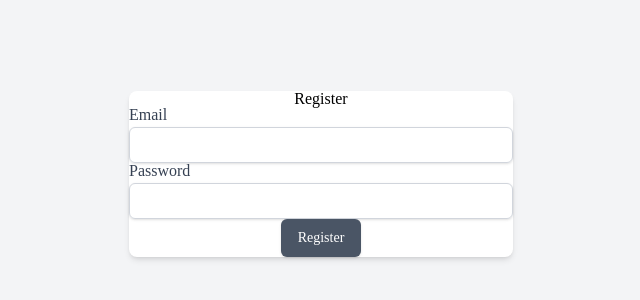
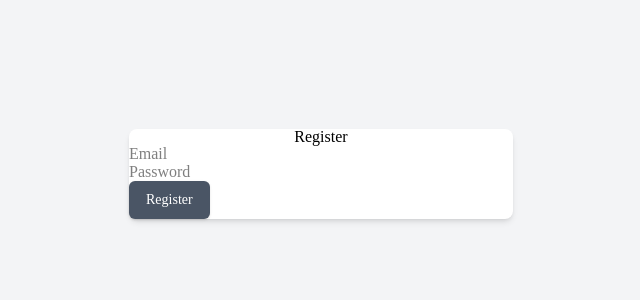
Before and after one commit to Nishan9925/login-registration, a Next.js app: page /register in a window 1280 px wide. Shown: the part 226-526 px from the top of the page, without its empty margins (319-959 px from the left). Built offline with nearby package versions, Linux system fonts and the light colour scheme.

Commit message:
Changed the registration part to server actions next

```diff
--- a/public/data/users.json
+++ b/public/data/users.json
@@ -5,10 +5,10 @@
   },
   {
     "email": "aa@mail.ru",
-    "password": "a"
+    "password": "aa"
   },
   {
     "email": "aaa@mail.ru",
-    "password": "a"
+    "password": "aaa"
   }
 ]
--- /dev/null
+++ b/src/app/actions.ts
@@ -0,0 +1,42 @@
+"use server"
+
+import path from "path";
+import fs from "fs/promises";
+import { redirect } from "next/navigation";
+
+const usersFilePath = path.join(process.cwd(), 'public', 'data', 'users.json');
+
+type User = {
+    email: string;
+    password: string;
+};
+
+export async function getUsers(): Promise<User[]> {
+    try {
+        const data = await fs.readFile(usersFilePath, "utf-8");
+        return JSON.parse(data);
+    } catch {
+        return [];
+    };
+};
+
+export async function registerUser(formData: FormData) {
+    const email = formData.get("email") as string;
+    const password = formData.get("password") as string;
+
+    if (!email || !password) {
+        redirect("/register");
+    };
+
+    const users = await getUsers();
+
+    if (users.some((user) => user.email === email)) {
+        redirect ("/register");
+    };
+
+    const newUser: User = { email, password };
+    users.push(newUser);
+
+    await fs.writeFile(usersFilePath, JSON.stringify(users, null, 2));
+    redirect( "/register?message=User has been registered" );
+};
--- a/src/app/api/login/route.ts
+++ b/src/app/api/login/route.ts
@@ -8,7 +8,6 @@ export async function POST(request: Request) {
   const { email, password } = await request.json();
 
   const users = JSON.parse(fs.readFileSync(usersFilePath, 'utf-8'));
-
   const user = users.find((user: any) => user.email === email);
 
   if (!user || user.password !== password) {
--- a/src/app/api/register/route.ts
+++ b/src/app/api/register/route.ts
@@ -1,23 +1,23 @@
-import { NextResponse } from 'next/server';
-import fs from 'fs';
-import path from 'path';
+// import { NextResponse } from 'next/server';
+// import fs from 'fs';
+// import path from 'path';
 
-const usersFilePath = path.join(process.cwd(), 'public', 'data', 'users.json');
+// const usersFilePath = path.join(process.cwd(), 'public', 'data', 'users.json');
 
-export async function POST(request: Request) {
-  const { email, password } = await request.json();
+// export async function POST(request: Request) {
+//   const { email, password } = await request.json();
 
-  const users = JSON.parse(fs.readFileSync(usersFilePath, 'utf-8'));
+//   const users = JSON.parse(fs.readFileSync(usersFilePath, 'utf-8'));
 
-  const userExists = users.some((user: any) => user.email === email);
-  if (userExists) {
-    return NextResponse.json({ error: 'User already exists' }, { status: 400 });
-  }
+//   const userExists = users.some((user: any) => user.email === email);
+//   if (userExists) {
+//     return NextResponse.json({ error: 'User already exists' }, { status: 400 });
+//   }
 
-  const newUser = { email, password };
-  users.push(newUser);
+//   const newUser = { email, password };
+//   users.push(newUser);
 
-  fs.writeFileSync(usersFilePath, JSON.stringify(users, null, 2));
+//   fs.writeFileSync(usersFilePath, JSON.stringify(users, null, 2));
 
-  return NextResponse.json({ message: 'Registration successful', user: newUser });
-};
+//   return NextResponse.json({ message: 'Registration successful', user: newUser });
+// };
--- a/src/app/login/page.tsx
+++ b/src/app/login/page.tsx
@@ -1,7 +1,4 @@
 "use client"
-
-import { useDispatch } from "react-redux";
-import { login } from "../../store/authSlice";
 import LoginForm from "@/components/LoginForm";
 
 function LoginPage() {
--- a/src/app/page.tsx
+++ b/src/app/page.tsx
@@ -1,4 +1,3 @@
-import Image from "next/image";
 import DashboardPage from "./dashboard/page";
 
 export default function Home() {
--- a/src/app/register/page.tsx
+++ b/src/app/register/page.tsx
@@ -1,16 +1,23 @@
-'use client';
+import Button from "@/components/Button";
+import { registerUser } from "../actions";
 
-import RegisterForm from '../../components/RegisterForm';
+async function RegistrationPage() {
 
-function RegisterPage() {
   return (
     <div className="min-h-screen flex items-center justify-center bg-gray-100">
       <div className="bg-white p-8 rounded-lg shadow-md w-96">
         <h1 className="text-2xl font-bold mb-6 text-center">Register</h1>
-        <RegisterForm />
+        <form action={registerUser}>
+          <input type="email" name="email" placeholder="Email" required />
+          <input type="password" name="password" placeholder="Password" required />
+          <Button
+            type="submit"
+            label="Register"
+          />
+        </form>
       </div>
     </div>
   );
-}
+};
 
-export default RegisterPage;
+export default RegistrationPage;
--- a/src/components/RegisterForm.tsx
+++ b/src/components/RegisterForm.tsx
@@ -1,79 +1,79 @@
-'use client';
+// 'use client';
 
-import { useState } from 'react';
-import { useRouter } from 'next/navigation';
-import { useDispatch } from 'react-redux';
-import { login } from '../store/authSlice';
-import Button from './Button';
+// import { useState } from 'react';
+// import { useRouter } from 'next/navigation';
+// import { useDispatch } from 'react-redux';
+// import { login } from '../store/authSlice';
+// import Button from './Button';
 
-function RegisterForm() {
-  const [email, setEmail] = useState('');
-  const [password, setPassword] = useState('');
-  const [error, setError] = useState('');
-  const router = useRouter();
-  const dispatch = useDispatch();
+// function RegisterForm() {
+//   const [email, setEmail] = useState('');
+//   const [password, setPassword] = useState('');
+//   const [error, setError] = useState('');
+//   const router = useRouter();
+//   const dispatch = useDispatch();
 
-  const handleSubmit = async (e: React.FormEvent) => {
-    e.preventDefault();
+//   const handleSubmit = async (e: React.FormEvent) => {
+//     e.preventDefault();
 
-    try {
-      const response = await fetch('/api/register', {
-        method: 'POST',
-        headers: {
-          'Content-Type': 'application/json',
-        },
-        body: JSON.stringify({ email, password }),
-      });
-      if (!response.ok) {
-        throw new Error('Registration failed');
-      }
-      const data = await response.json();
-      dispatch(login({ email: data.user.email }));
-      router.push('/dashboard');
-    } catch (err) {
-      setError('Registration failed. Please try again.');
-    }
-  };
+//     try {
+//       const response = await fetch('/api/register', {
+//         method: 'POST',
+//         headers: {
+//           'Content-Type': 'application/json',
+//         },
+//         body: JSON.stringify({ email, password }),
+//       });
+//       if (!response.ok) {
+//         throw new Error('Registration failed');
+//       }
+//       const data = await response.json();
+//       dispatch(login({ email: data.user.email }));
+//       router.push('/dashboard');
+//     } catch (err) {
+//       setError('Registration failed. Please try again.');
+//     }
+//   };
 
-  return (
-    <form onSubmit={handleSubmit} className="space-y-4">
-      <div>
-        <label htmlFor="email" className="block text-sm font-medium text-gray-700">
-          Email
-        </label>
-        <input
-          type="email"
-          id="email"
-          value={email}
-          onChange={(e) => setEmail(e.target.value)}
-          className="mt-1 block w-full px-3 py-2 border border-gray-300
-          rounded-md shadow-sm focus:outline-none focus:ring-indigo-500 focus:border-indigo-500"
-          required
-        />
-      </div>
-      <div>
-        <label htmlFor="password" className="block text-sm font-medium text-gray-700">
-          Password
-        </label>
-        <input
-          type="password"
-          id="password"
-          value={password}
-          onChange={(e) => setPassword(e.target.value)}
-          className="mt-1 block w-full px-3 py-2 border border-gray-300
-          rounded-md shadow-sm focus:outline-none focus:ring-indigo-500 focus:border-indigo-500"
-          required
-        />
-      </div>
-      {error && <p className="text-red-500 text-sm">{error}</p>}
-      <div className="flex justify-center">
-        <Button
-          type="submit"
-          label="Register"
-        />
-      </div>
-    </form>
-  );
-}
+//   return (
+//     <form onSubmit={handleSubmit} className="space-y-4">
+//       <div>
+//         <label htmlFor="email" className="block text-sm font-medium text-gray-700">
+//           Email
+//         </label>
+//         <input
+//           type="email"
+//           id="email"
+//           value={email}
+//           onChange={(e) => setEmail(e.target.value)}
+//           className="mt-1 block w-full px-3 py-2 border border-gray-300
+//           rounded-md shadow-sm focus:outline-none focus:ring-indigo-500 focus:border-indigo-500"
+//           required
+//         />
+//       </div>
+//       <div>
+//         <label htmlFor="password" className="block text-sm font-medium text-gray-700">
+//           Password
+//         </label>
+//         <input
+//           type="password"
+//           id="password"
+//           value={password}
+//           onChange={(e) => setPassword(e.target.value)}
+//           className="mt-1 block w-full px-3 py-2 border border-gray-300
+//           rounded-md shadow-sm focus:outline-none focus:ring-indigo-500 focus:border-indigo-500"
+//           required
+//         />
+//       </div>
+//       {error && <p className="text-red-500 text-sm">{error}</p>}
+//       <div className="flex justify-center">
+//         <Button
+//           type="submit"
+//           label="Register"
+//         />
+//       </div>
+//     </form>
+//   );
+// }
 
-export default RegisterForm;
+// export default RegisterForm;
```
Also changed, not shown: src/app/dashboard/page.tsx (line endings or trailing spaces).
